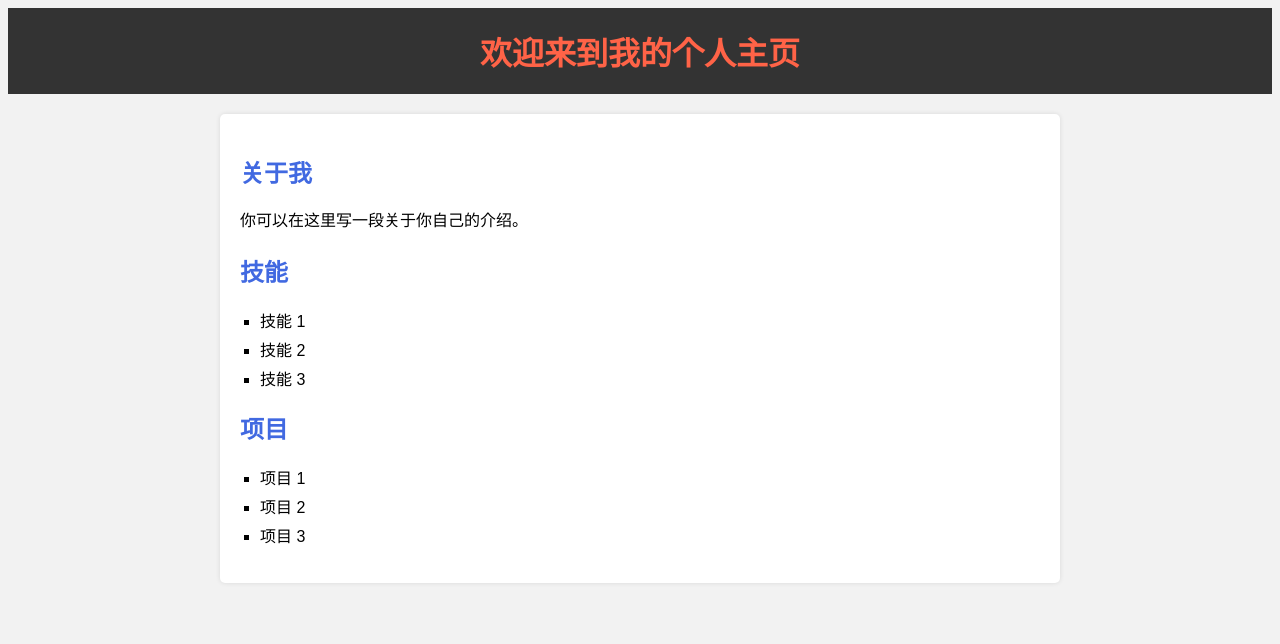
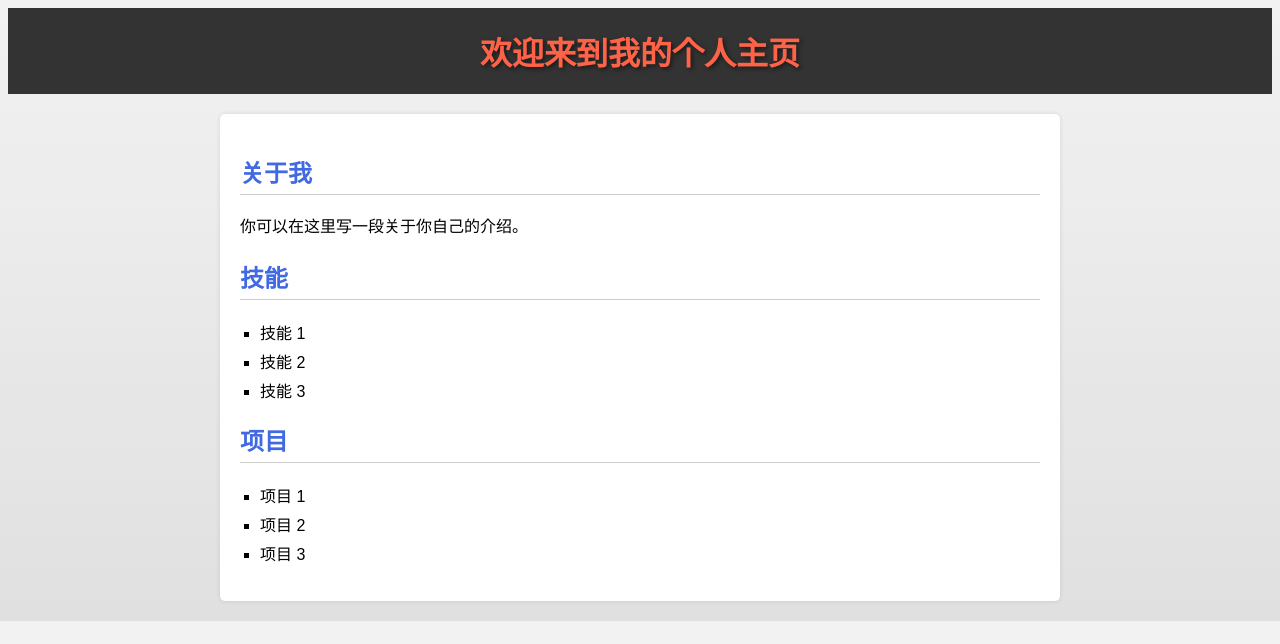
Before and after one commit to lwpdad/lwpdad.github.io, a plain HTML site: page index.html in a window 1280 px wide. Drawn offline with Linux system fonts and the light colour scheme.

Commit message:
Update index.html

```diff
--- a/index.html
+++ b/index.html
@@ -5,7 +5,7 @@
     <style>
         body {
             font-family: Arial, sans-serif;
-            background-color: #f2f2f2;
+            background-image: linear-gradient(to bottom, #f2f2f2, #e0e0e0);
         }
         header {
             text-align: center;
@@ -16,6 +16,7 @@
         h1 {
             margin: 0;
             font-size: 32px;
+            text-shadow: 2px 2px 4px rgba(0, 0, 0, 0.5);
         }
         main {
             max-width: 800px;
@@ -28,6 +29,8 @@
         h2 {
             color: #333;
             margin-top: 20px;
+            border-bottom: 1px solid #ccc;
+            padding-bottom: 5px;
         }
         p {
             line-height: 1.5;
```
